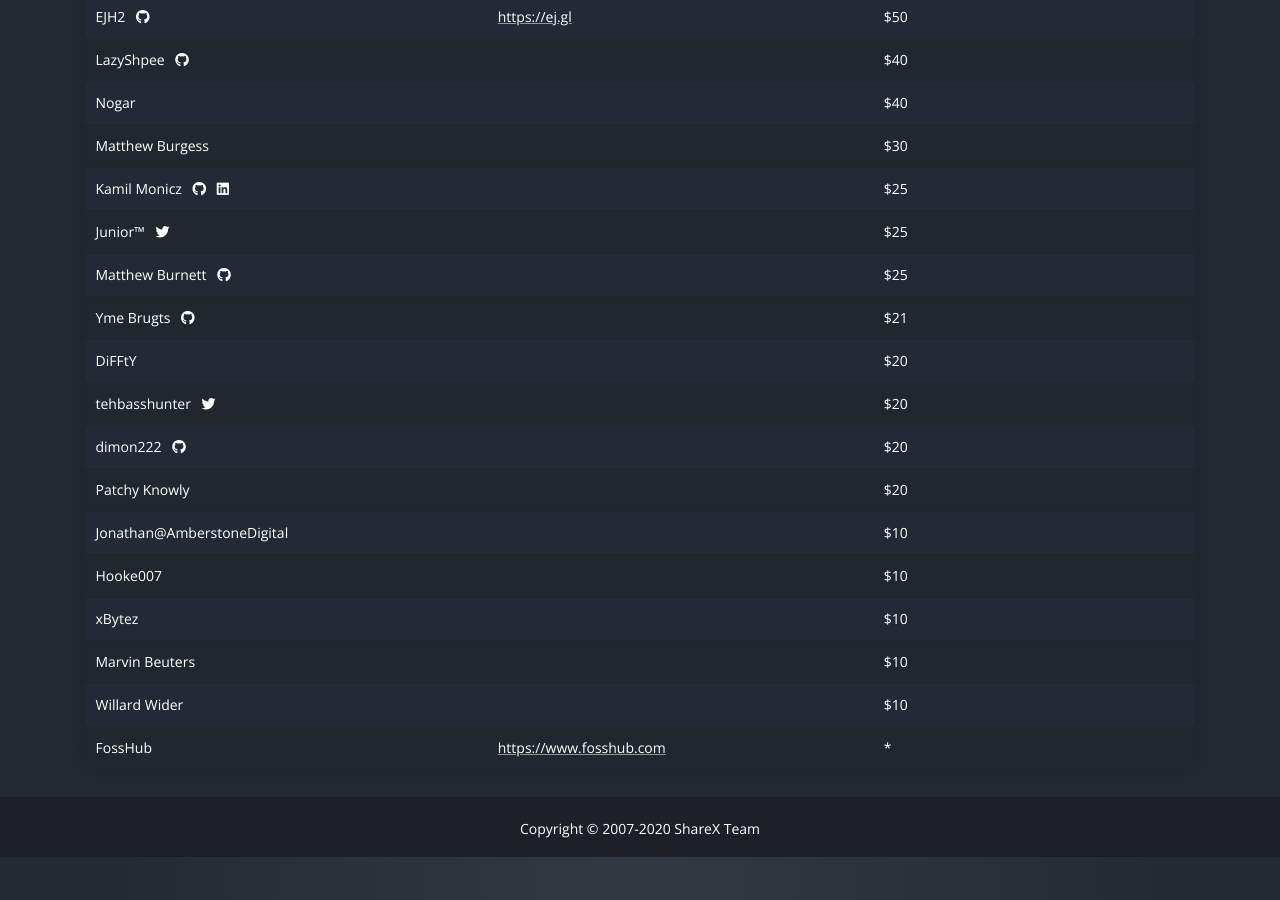
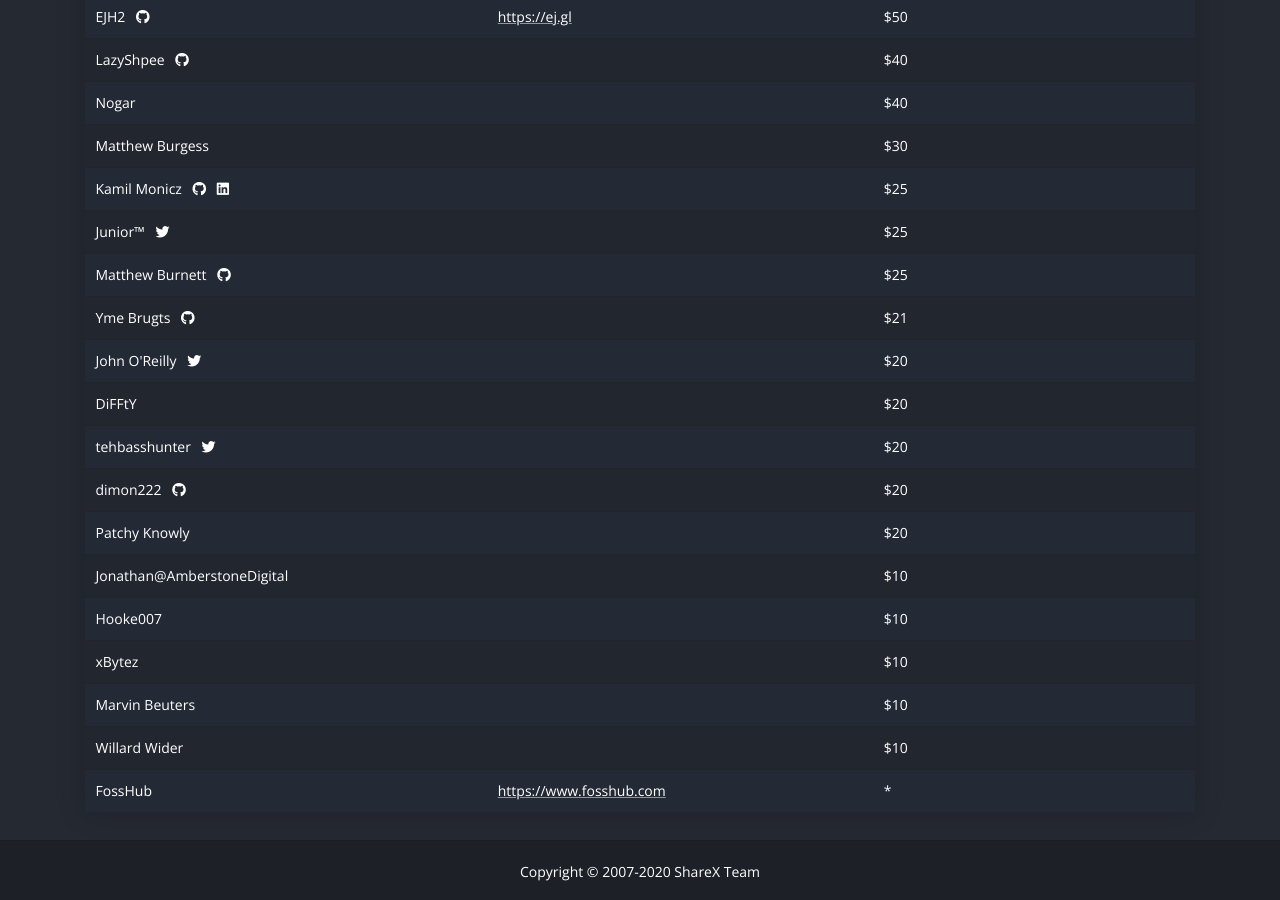
Before and after one commit to ShareX/sharex.github.io, a Jekyll site: the page built from donate/index.html, in a window 1280 px wide and 900 px high, scrolled down 1772 px. Built offline with Jekyll 4.4.1, drawn with Linux system fonts in a browser that asks for light colours.

Commit message:
Update donators.yml

```diff
--- a/_data/donators.yml
+++ b/_data/donators.yml
@@ -169,3 +169,7 @@
 
 - name: Jonathan@AmberstoneDigital
   amount: 10
+
+- name: John O'Reilly
+  twitter: https://twitter.com/John_O_Really
+  amount: 20
```
